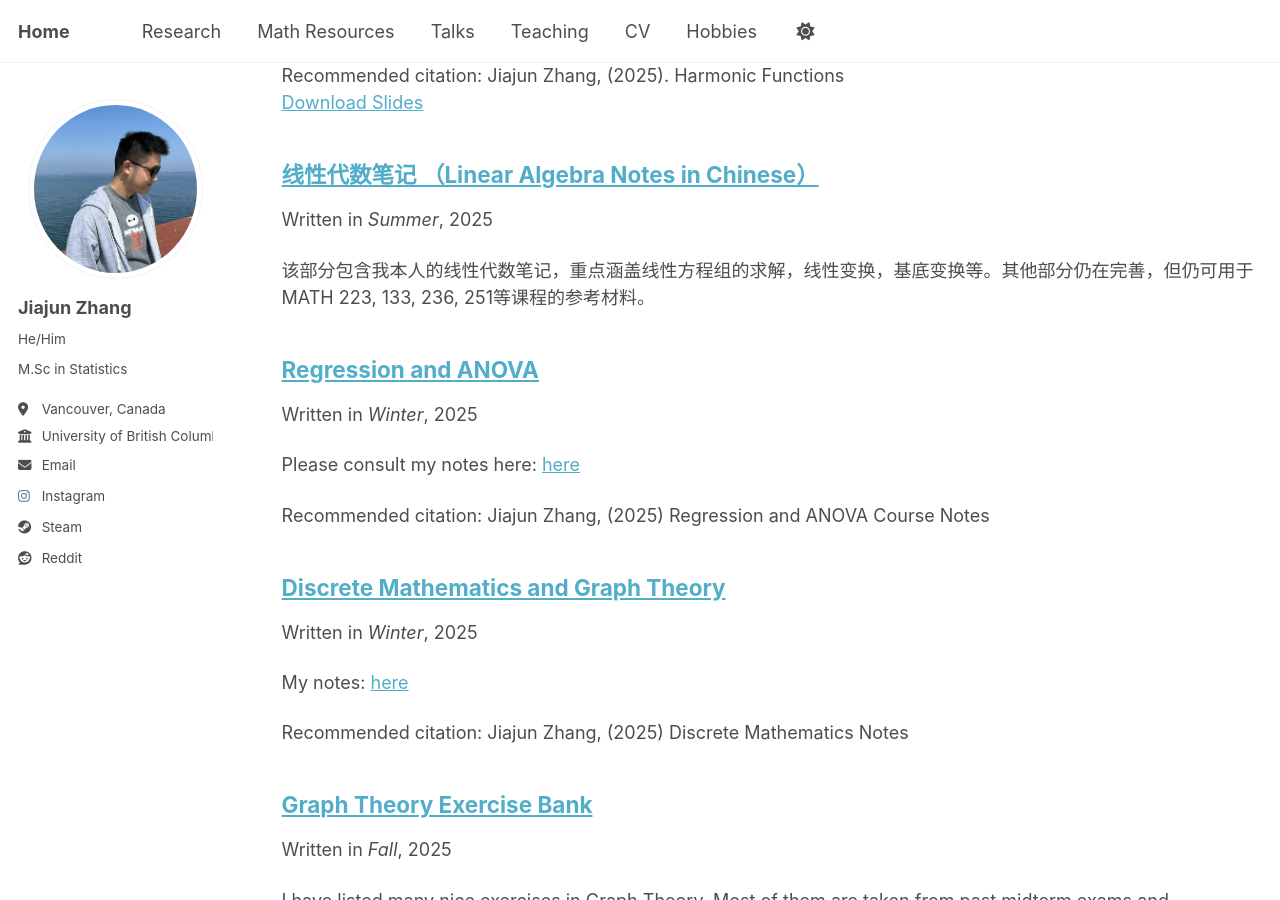
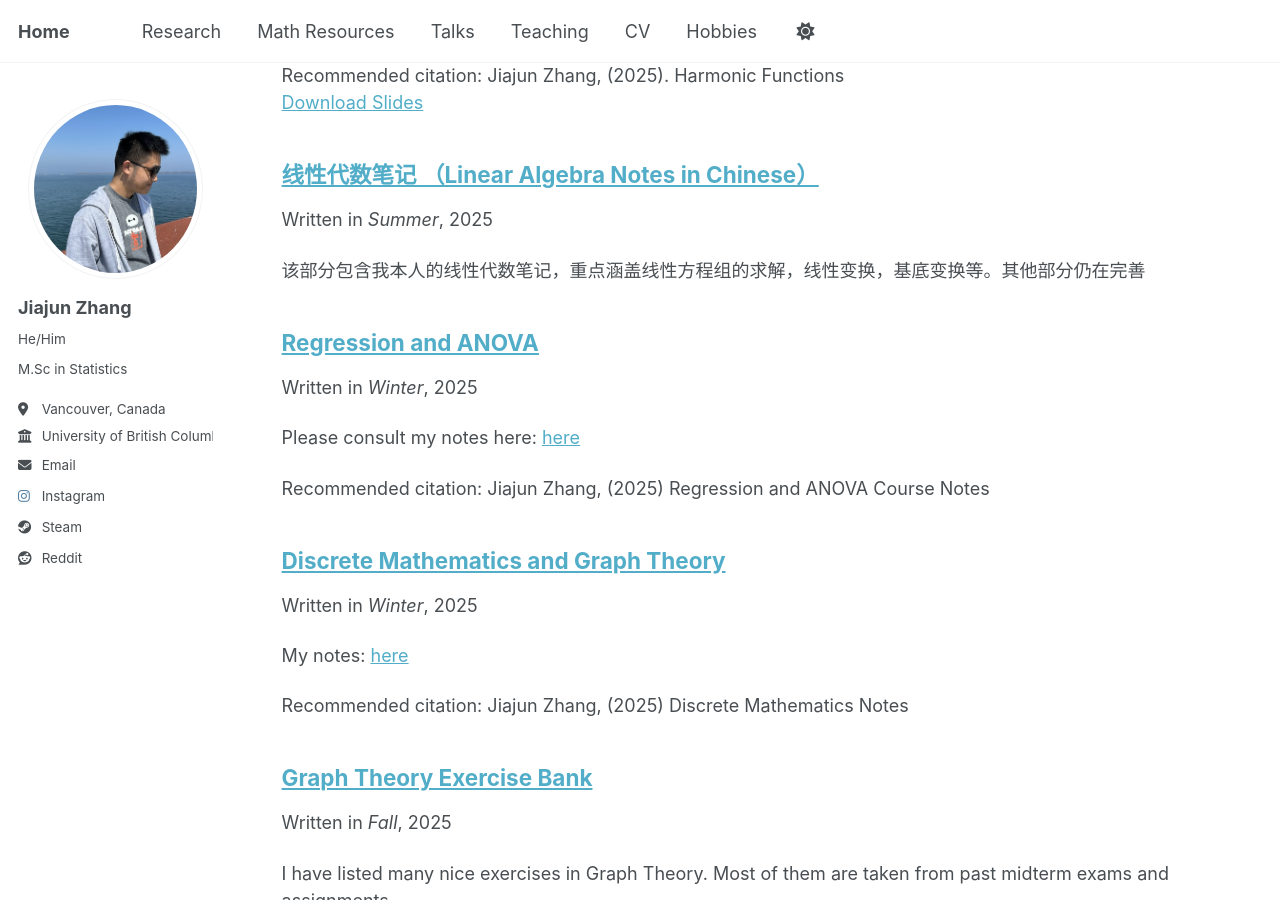
Before and after one commit to JohanssonRein/JohanssonRein.github.io, a Jekyll site: the page built from _pages/collection-archive.html, in a window 1280 px wide and 900 px high, scrolled down 9782 px. Built offline with Jekyll 4.4.1, drawn with Linux system fonts in a browser that asks for light colours.

Commit message:
Update linearalgebra.md

```diff
--- a/_publications/linearalgebra.md
+++ b/_publications/linearalgebra.md
@@ -4,7 +4,7 @@ collection: publications
 category: linearalgebra
 permalink: /publication/linearalg
 order: 1
-excerpt: '该部分包含我本人的线性代数笔记，重点涵盖线性方程组的求解，线性变换，基底变换等。其他部分仍在完善，但仍可用于MATH 223, 133, 236, 251等课程的参考材料。'
+excerpt: '该部分包含我本人的线性代数笔记，重点涵盖线性方程组的求解，线性变换，基底变换等。其他部分仍在完善'
 date: 2025-07-01
 venue: 'Summer'
 #slidesurl: 'http://academicpages.github.io/files/slides3.pdf'
```
Also changed, not shown: other parts of _publications/linearalgebra.md (+2 -0 lines).
